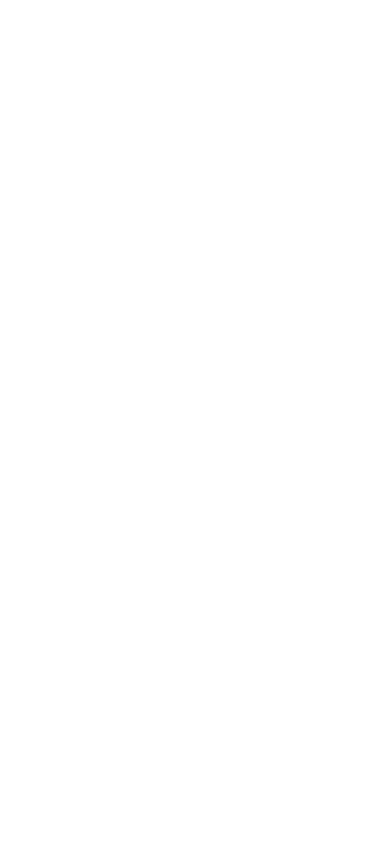
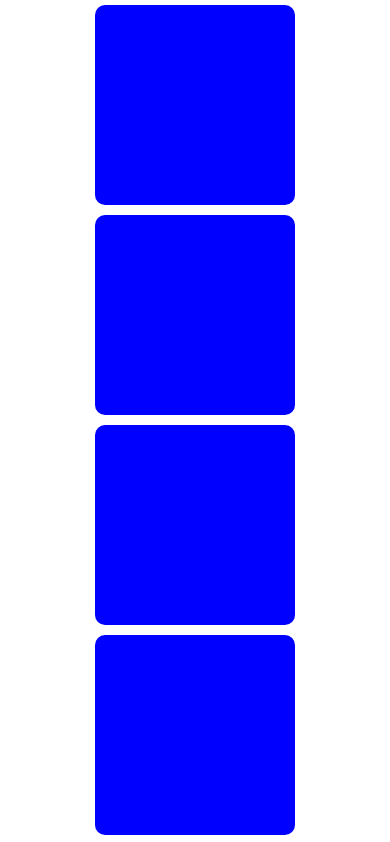
Before and after one commit to reza-habibi/media-query, a plain HTML site: page index.html in a window 390 px wide. Shown: the top 842 px of the page. Drawn offline with Linux system fonts and the light colour scheme.

Commit message:
make tablet-layout

```diff
--- a/style.css
+++ b/style.css
@@ -31,3 +31,32 @@
     height: 200px;
   }
 }
+
+@media screen and (max-width: 768px) {
+  .container {
+    display: flex;
+    /* flex-flow: column; */
+    justify-content: space-between;
+    align-items: center;
+    flex-wrap: wrap;
+  }
+
+  .box {
+    width: 200px;
+    height: 200px;
+  }
+}
+
+@media screen and (max-width: 480px) {
+  .container {
+    display: flex;
+    flex-flow: column;
+    justify-content: space-between;
+    align-items: center;
+  }
+
+  .box {
+    width: 200px;
+    height: 200px;
+  }
+}
```
